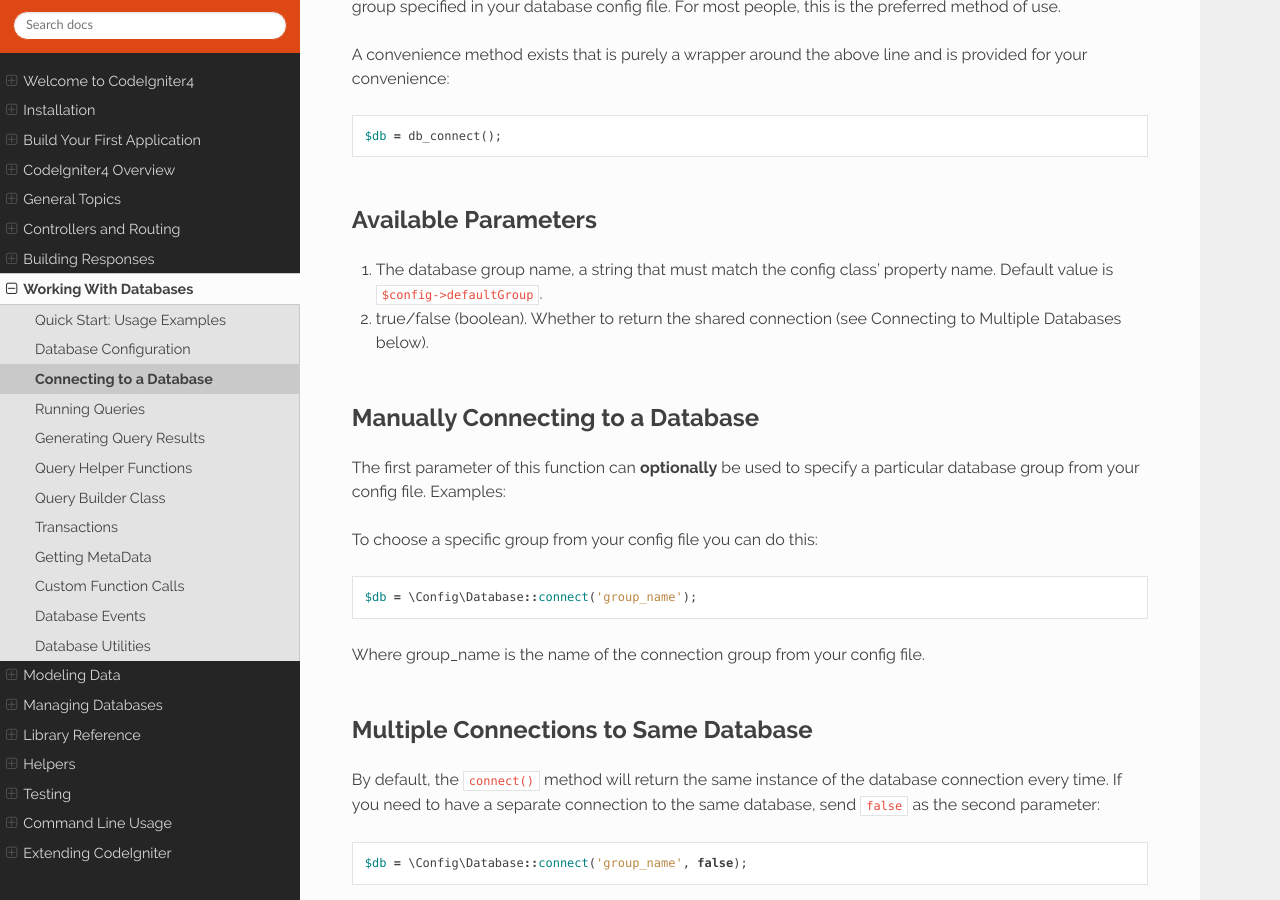
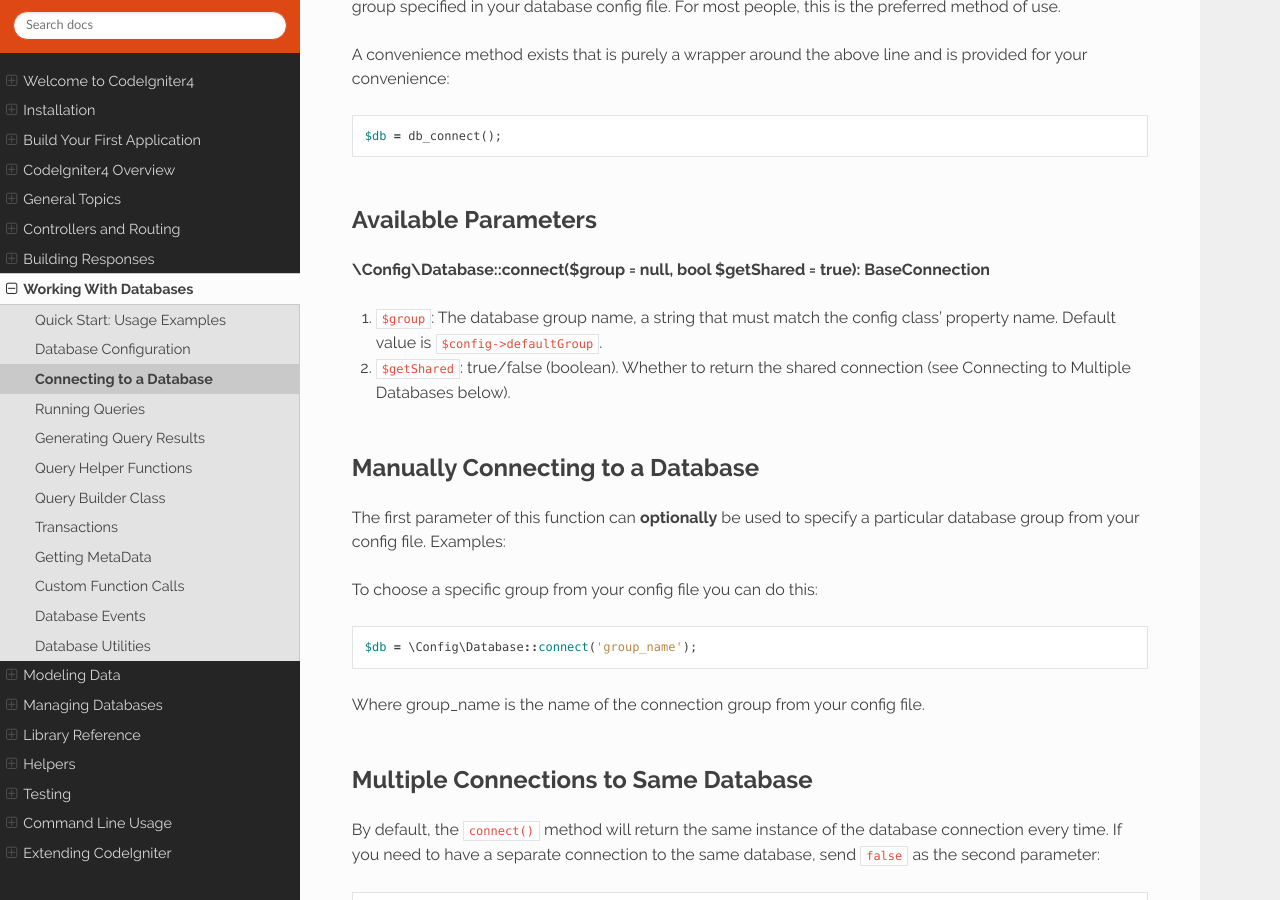
Before and after one commit to NEKOGET/ci4_user_guide_src, a Sphinx documentation site: the page built from source/database/connecting.rst, in a window 1280 px wide and 900 px high, scrolled down 516 px. Built offline with Sphinx 7.4.7 and the Read the Docs theme 2.0.0, drawn with Linux system fonts in a browser that asks for light colours.

Commit message:
docs: improve parameters explanation

```diff
--- a/source/database/connecting.rst
+++ b/source/database/connecting.rst
@@ -26,8 +26,10 @@ and is provided for your convenience::
 Available Parameters
 --------------------
 
-#. The database group name, a string that must match the config class' property name. Default value is ``$config->defaultGroup``.
-#. true/false (boolean). Whether to return the shared connection (see
+**\\Config\\Database::connect($group = null, bool $getShared = true): BaseConnection**
+
+#. ``$group``: The database group name, a string that must match the config class' property name. Default value is ``$config->defaultGroup``.
+#. ``$getShared``: true/false (boolean). Whether to return the shared connection (see
    Connecting to Multiple Databases below).
 
 Manually Connecting to a Database
```
